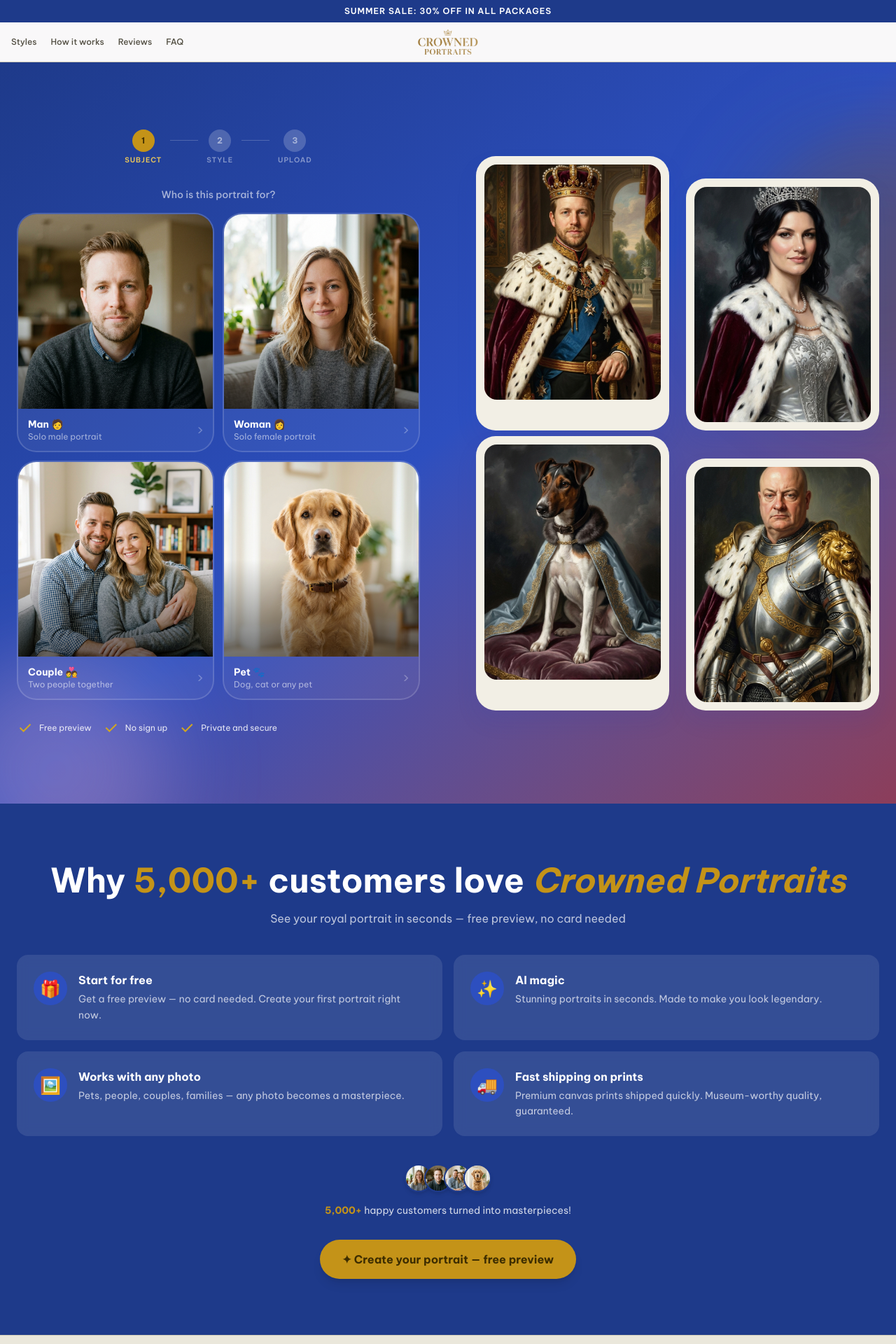
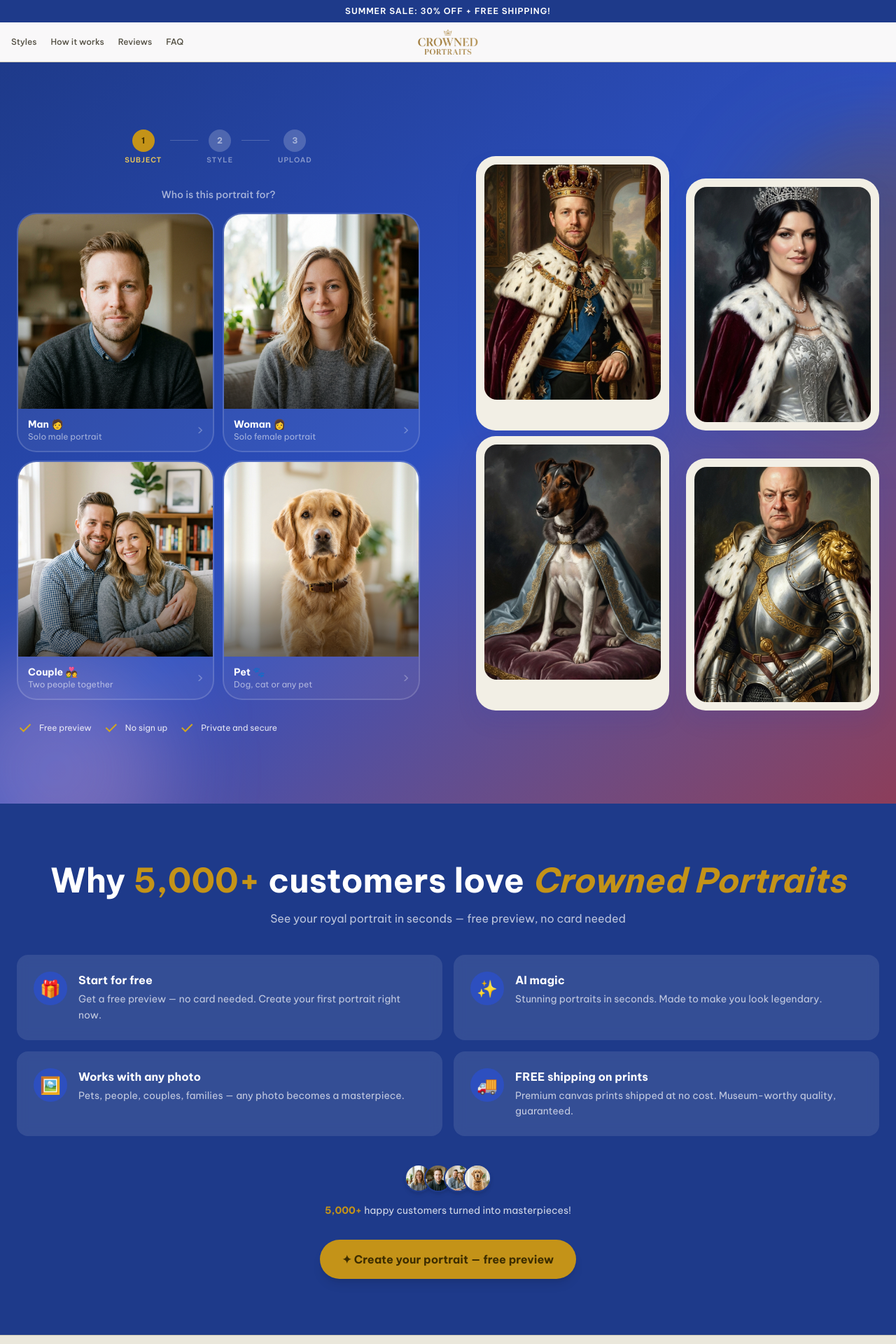
Before and after one commit to niconiconico32/aimascot, a Next.js app: page / in a window 1280 px wide. Shown: the top 1920 px of the page at 70% size. Built offline with nearby package versions, Linux system fonts and the light colour scheme.

Commit message:
update banner and shipping card for free shipping

```diff
--- a/src/app/page.tsx
+++ b/src/app/page.tsx
@@ -42,7 +42,7 @@
   return (
     <>
       <div className="bg-[var(--primary)] py-2 text-center text-xs font-semibold tracking-[0.08em] text-[var(--on-primary)]">
-        SUMMER SALE: 30% OFF IN ALL PACKAGES
+        SUMMER SALE: 30% OFF + FREE SHIPPING!
       </div>
 
       <header className="sticky top-0 z-50 border-b border-[var(--outline-variant)] bg-[color:rgba(249,249,252,0.8)] backdrop-blur-[10px]">
@@ -207,8 +207,8 @@
                 },
                 {
                   emoji: "🚚",
-                  title: "Fast shipping on prints",
-                  body: "Premium canvas prints shipped quickly. Museum-worthy quality, guaranteed.",
+                  title: "FREE shipping on prints",
+                  body: "Premium canvas prints shipped at no cost. Museum-worthy quality, guaranteed.",
                 },
               ].map((card) => (
                 <div
```
